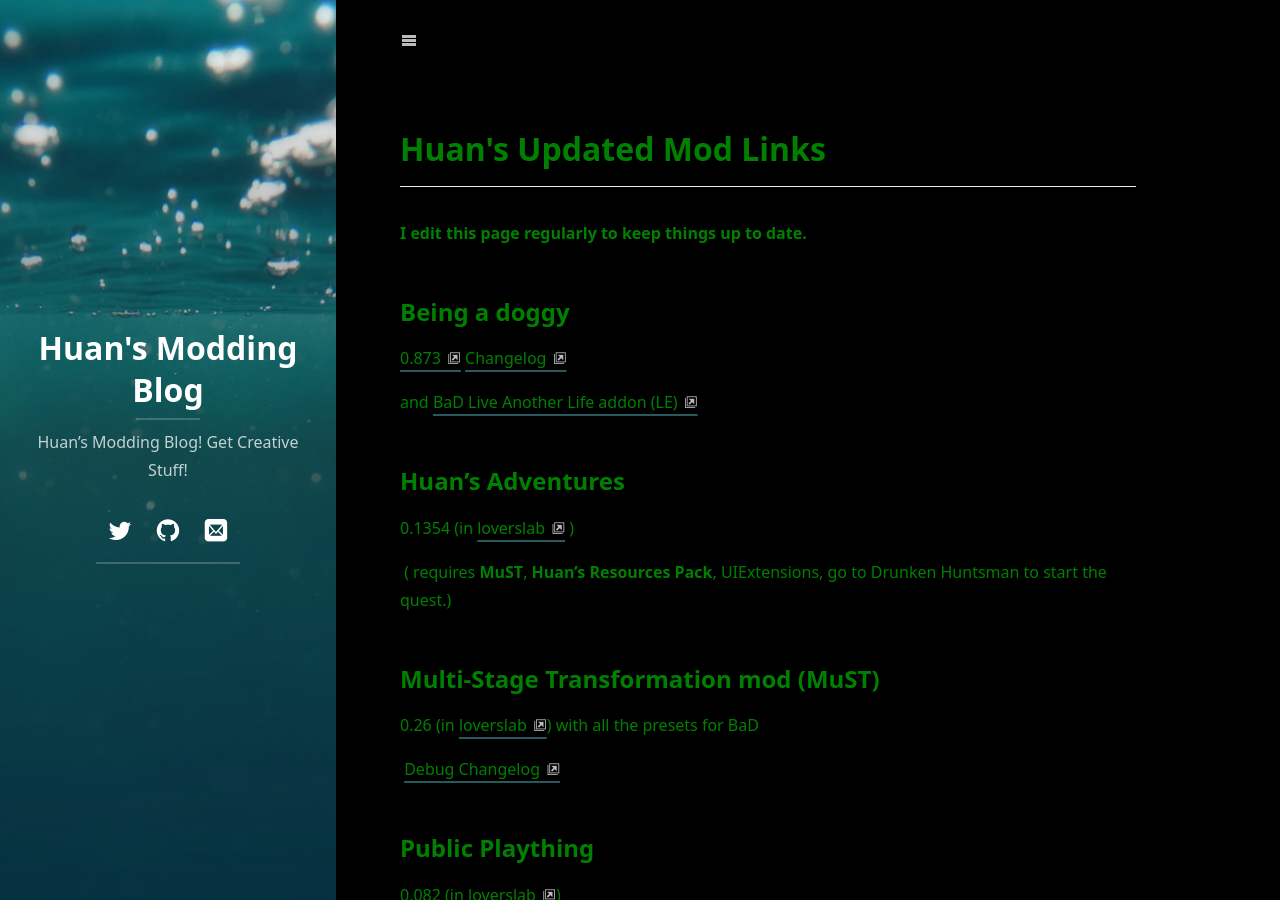
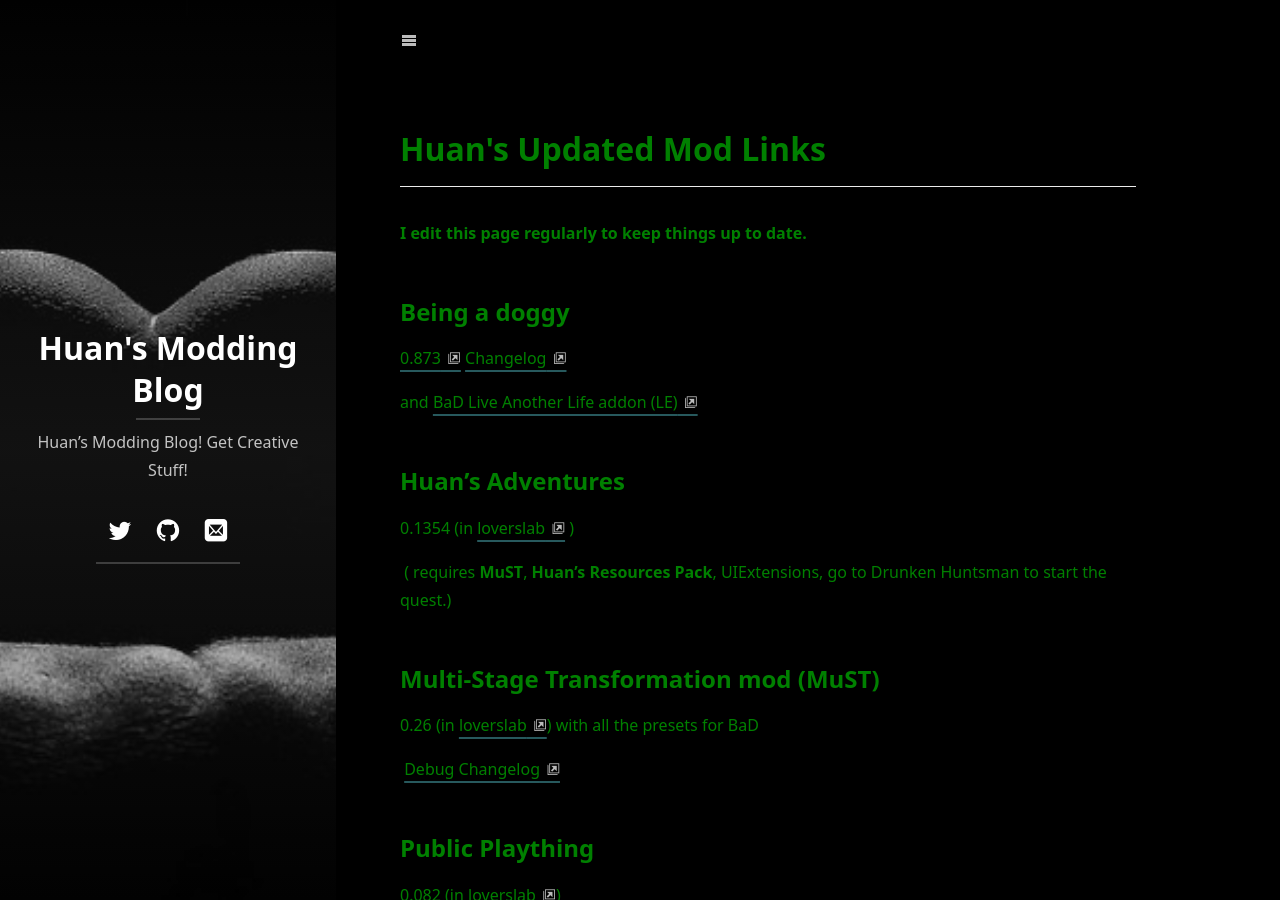
Before and after one commit to huanrenfeng/huanrenfeng.github.io, a Jekyll site: the page built from updatedMods.markdown, in a window 1280 px wide and 900 px high. Built offline with Jekyll 4.4.1, drawn with Linux system fonts in a browser that asks for light colours; cached includes are drawn as plain includes; nearby versions of some CDN libraries; some web fonts are replaced; library files that are not in the unit come from our copies.

Commit message:
update sidebar color and pic

```diff
--- a/_config.yml
+++ b/_config.yml
@@ -30,6 +30,8 @@
 
 theme_color: rgb(0,0,0)
 bodycolor: green
+accent_image: /myassets/img/d1.jpg
+
 
 # Build settings
 #theme: jekyll-theme-hydejack
--- a/_sass/hydejack/_sidebar.pre.scss
+++ b/_sass/hydejack/_sidebar.pre.scss
@@ -71,13 +71,13 @@
   display: flex;
   justify-content: center;
   align-items: center;
-  color: rgba(255, 255, 255, .75);
+  color: var(--body-color);
   text-align: center;
   min-height: 100vh;
   // >>>
 
   a {
-    color: #fff; // inline
+    color: var(--body-color); // inline
     border-bottom-color: rgba(255, 255, 255, 0.2); // inline
     text-decoration-color: rgba(255, 255, 255, 0.2); // inline
     &:hover {
```
Also changed, not shown: myassets/img/d1.jpg (added), myassets/img/images.jfif (added).
